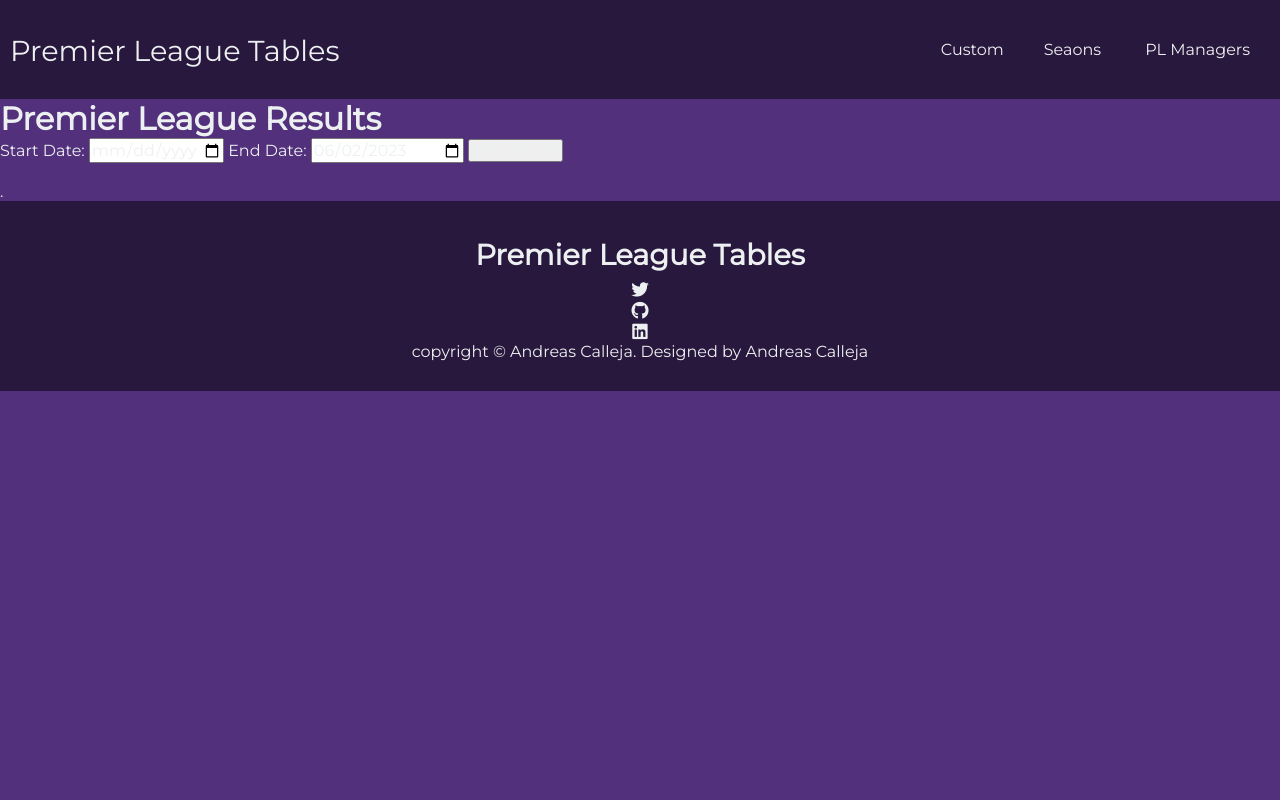
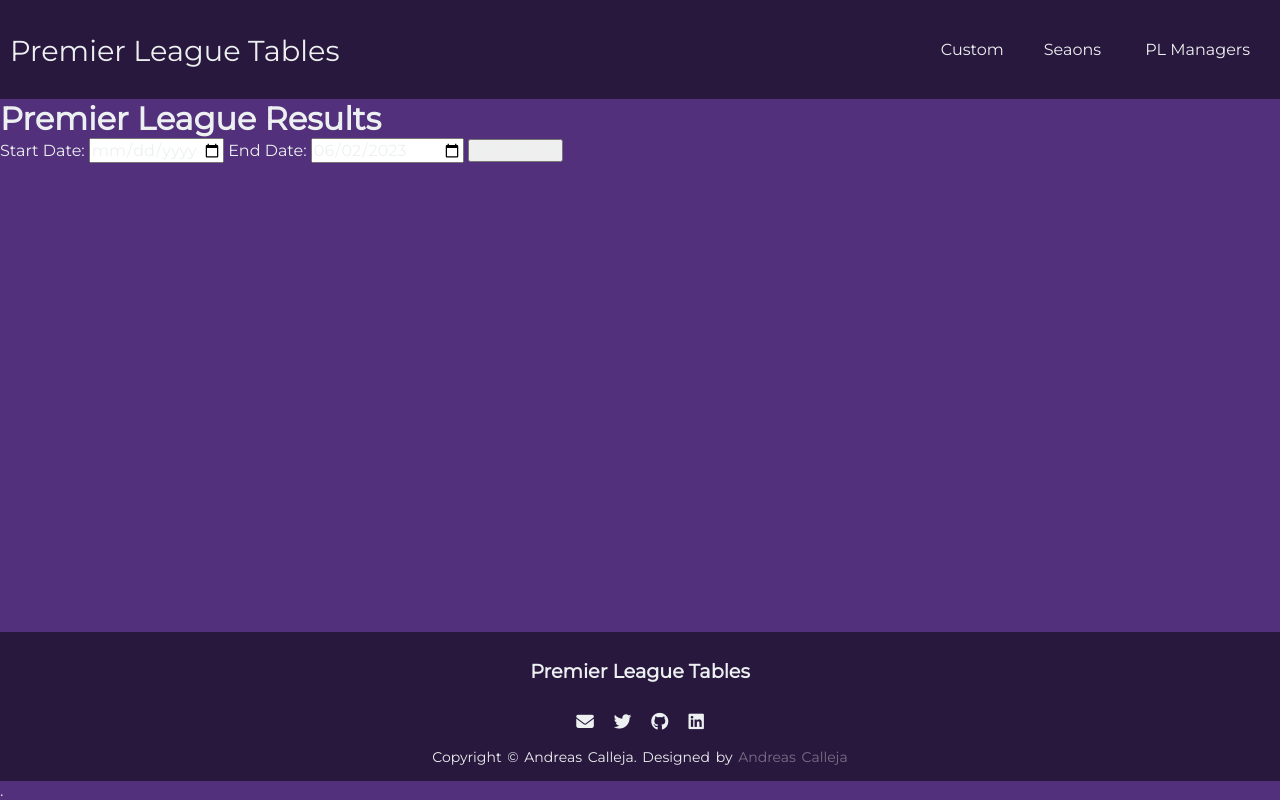
Before and after one commit to andreasmalta1/pl-tables-website, a Flask app: page / in a window 1280 px wide. Run offline with Flask 3, Linux system fonts and the light colour scheme.

Commit message:
Finished footer. Reformatted stylesheets package

```diff
--- a/main_app/routes.py
+++ b/main_app/routes.py
@@ -25,7 +25,7 @@
 # CSS
 # Add buttons -> since guardiola manager etc, Fergie's time in charge ...
 # Add tables by season
-# Footer -> Contact; GitHub, Twitter, LinkedIn, SupportMe
+# Footer -> Add send email and SupportMe
 # Landing page
 
 # https://stackoverflow.com/questions/37259740/passing-variables-from-flask-to-javascript
--- /dev/null
+++ b/main_app/static/css/base.css
@@ -0,0 +1,102 @@
+* {
+  box-sizing: border-box;
+  margin: 0;
+  padding: 0;
+}
+
+body{
+  background: #52307C;
+  min-height: 100vh;
+  display: flex;
+  flex-direction: column;
+}
+
+body, input, li, a, button {
+  font-family: "Montserrat", sans-serif;
+  font-weight: 500;
+  font-size: 16px;
+  color: #EDF0F1;
+  text-decoration: none;
+}
+
+.navbar-container{
+  display: flex;
+  justify-content: flex-end;
+  align-items: center;
+  padding: 30px 10px;
+  background: #29183E;
+}
+.navbar-title{
+  margin-right: auto;
+}
+
+.navbar-title a{
+  font-size: 1.8rem;
+}
+
+.navbar-list{
+  list-style: none;
+}
+
+.navbar-list li{
+  display: inline-block;
+  padding: 0px 20px;
+}
+
+.navbar-list li a{
+  transition: all 0.3s ease 0s;
+}
+
+.navbar-list li a:hover{
+  color: red
+}
+
+.footer-container{
+  background: #29183E;
+  height: auto;
+  padding: 15px 40px;
+  display: flex;
+  justify-content: center;
+  flex-direction: column;
+  text-align: center;
+  margin-top: auto;
+}
+
+.footer-title{
+  font-size: 1.2rem;
+  line-height: 3rem;
+}
+
+.footer-list{
+  list-style: none;
+  display: flex;
+  align-items: center;
+  justify-content: center;
+  margin: 1rem 0 ;
+}
+
+.footer-item{
+  margin: 0 10px;
+}
+
+.footer-list a{
+  font-size: 1.1rem;
+  transition: all 0.3s ease 0s;
+}
+
+.footer-list a:hover i{
+  color: aqua;
+}
+
+.footer-bottom{
+  text-align: center;
+}
+
+.footer-bottom p{
+  font-size: 14px;
+  word-spacing: 2px;
+}
+
+.footer-bottom span{
+  opacity: .4;
+}
--- a/main_app/static/css/style.css
+++ /dev/null
@@ -1,133 +0,0 @@
-* {
-  box-sizing: border-box;
-  margin: 0;
-  padding: 0;
-}
-
-body{
-  background: #52307C;
-}
-
-body, input, li, a, button {
-  font-family: "Montserrat", sans-serif;
-  font-weight: 500;
-  font-size: 16px;
-  color: #EDF0F1;
-  text-decoration: none;
-}
-
-.navbar-container{
-  display: flex;
-  justify-content: flex-end;
-  align-items: center;
-  padding: 30px 10px;
-  background: #29183E;
-}
-.navbar-title{
-  margin-right: auto;
-}
-
-.navbar-title a{
-  font-size: 1.8rem;
-}
-
-.navbar-list{
-  list-style: none;
-}
-
-.navbar-list li{
-  display: inline-block;
-  padding: 0px 20px;
-}
-
-.navbar-list li a{
-  transition: all 0.3s ease 0s;
-}
-
-.navbar-list li a:hover{
-  color: red
-}
-
-.footer-container{
-  background: #29183E;
-  height: auto;
-  padding: 30px 40px;
-  display: flex;
-  justify-content: center;
-  flex-direction: column;
-  text-align: center;
-}
-
-.footer-title{
-  font-size: 1.8rem;
-  line-height: 3rem;
-}
-
-.footer-list{
-  list-style: none;
-  display: inline-block;
-  align-items: center;
-  justify-content: center;
-  margin: 1rem 0 3rem 0;
-}
-
-.footer-list{
-  margin: 0 10px
-}
-
-.footer-list a{
-  font-size: 1.1rem;
-  transition: all 0.3s ease 0s;
-}
-
-.footer-list a:hover i{
-  color: aqua;
-}
-
-/* .footer-bottom{
-  https://www.youtube.com/watch?v=zdA3qZNH1vc&ab_channel=CodeOpacity
-} */
-
-
-table {
-    border-collapse: collapse;
-    width: 100%;
-  }
-
-  th, td {
-    border: 1px solid #ccc;
-    padding: 8px;
-    text-align: center;
-  }
-
-  th {
-    background-color: #f2f2f2;
-  }
-
-  .team-logo {
-    width: 30px;
-    height: 30px;
-    vertical-align: middle;
-  }
-
-  .team-name {
-    font-weight: bold;
-  }
-
-  .points {
-    font-weight: bold;
-    color: #d80d0d;
-  }
-
-  .goal-diff {
-    color: #007bff;
-  }
-
-  .standing-table {
-    margin-top: 20px;
-  }
-
-  .standing-table th,
-  .standing-table td {
-    min-width: 120px;
-  }
--- a/main_app/templates/base.html
+++ b/main_app/templates/base.html
@@ -5,7 +5,8 @@
     <link rel="preconnect" href="https://fonts.gstatic.com" crossorigin>
     <link href="https://fonts.googleapis.com/css2?family=Montserrat&display=swap" rel="stylesheet">
     <link rel="stylesheet" href="https://cdnjs.cloudflare.com/ajax/libs/font-awesome/6.4.0/css/all.min.css" integrity="sha512-iecdLmaskl7CVkqkXNQ/ZH/XLlvWZOJyj7Yy7tcenmpD1ypASozpmT/E0iPtmFIB46ZmdtAc9eNBvH0H/ZpiBw==" crossorigin="anonymous" referrerpolicy="no-referrer" />
-    <link rel="stylesheet" href="{{ url_for('static', filename='css/style.css') }}">
+    <link rel="stylesheet" href="{{ url_for('static', filename='css/base.css') }}">
+    {% block styles %} {% endblock %}
     <title>{% block title %}{% endblock %}</title>
 </head>
 <body>
@@ -25,31 +26,29 @@
         </ul>
     </navbar>
 
-    {% block content %}
-
-    {% endblock %}
-
-    {% block scripts %}
-
-    {% endblock %}
+    {% block content %} {% endblock %}
 
     <footer class="footer-container">
         <h3 class="footer-title">Premier League Tables</h3>
         <ul class="footer-list">
             <li class="footer-item">
-                <a href="{{ url_for('index') }}"><i class="fa-brands fa-twitter"></i></i></a>
+                <a href="https://twitter.com/andreascalleja" target="_blank"><i class="fa-sharp fa-solid fa-envelope"></i></a>
             </li>
             <li class="footer-item">
-                <a href="{{ url_for('index') }}"><i class="fa-brands fa-github"></i></a>
+                <a href="https://twitter.com/andreascalleja" target="_blank"><i class="fa-brands fa-twitter"></i></i></a>
             </li>
             <li class="footer-item">
-                <a href="{{ url_for('index') }}"><i class="fa-brands fa-linkedin"></i></a>
+                <a href="https://github.com/andreasmalta1/pl_table" target="_blank"><i class="fa-brands fa-github"></i></a>
             </li>
+            <li class="footer-item">
+                <a href="https://www.linkedin.com/in/andreascalleja/" target="_blank"><i class="fa-brands fa-linkedin"></i></a>
             </li>
         </ul>
         <div class="footer-bottom">
-            <p>copyright &copy; Andreas Calleja. Designed by <span>Andreas Calleja</span></p>
+            <p>Copyright &copy; Andreas Calleja. Designed by <span>Andreas Calleja</span></p>
         </div>
-    </navbar>
+    </footer>
+
+    {% block scripts %} {% endblock %}
 </body>
 </html>
--- a/main_app/templates/index.html
+++ b/main_app/templates/index.html
@@ -1,6 +1,7 @@
 {%   extends 'base.html' %}
 
-{% block title%} PL Tables | Home {% endblock %}
+{% block styles %} <link rel="stylesheet" href="{{ url_for('static', filename='css/index.css') }}"> {% endblock %}
+{% block title %} PL Tables | Home {% endblock %}
 
 {% block content %}
     <h1>Premier League Results</h1>
```
Also changed, not shown: main_app/static/css/index.css (added, +42 -0 lines).
